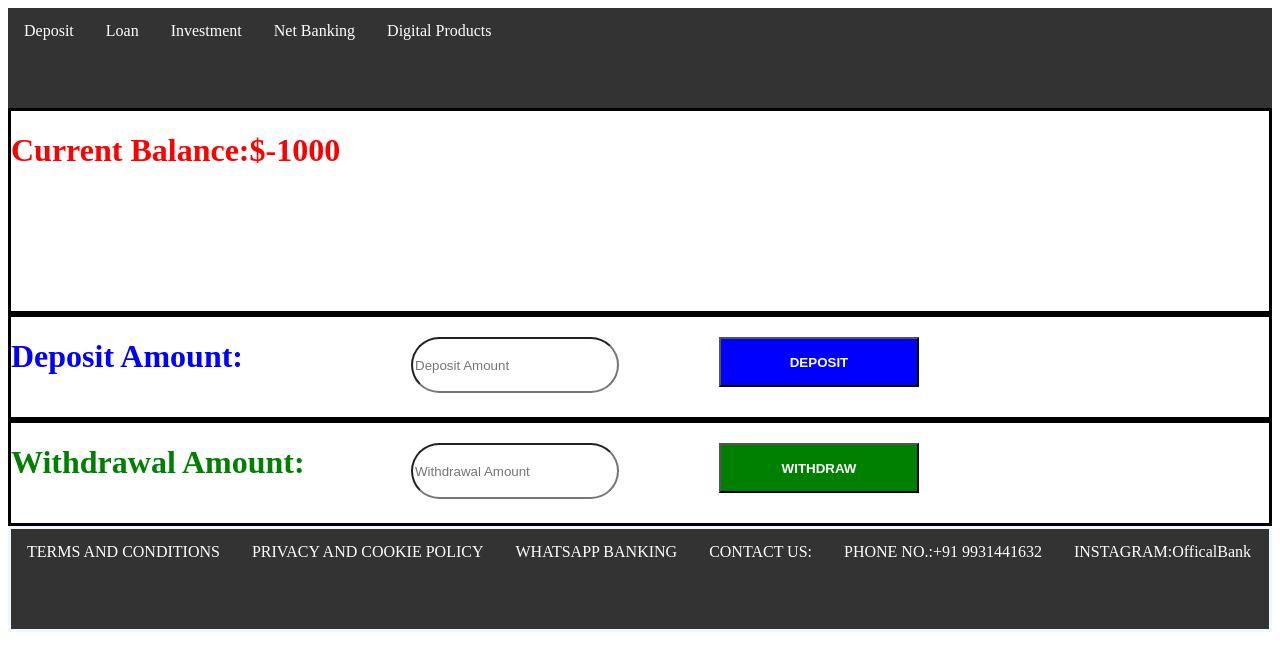
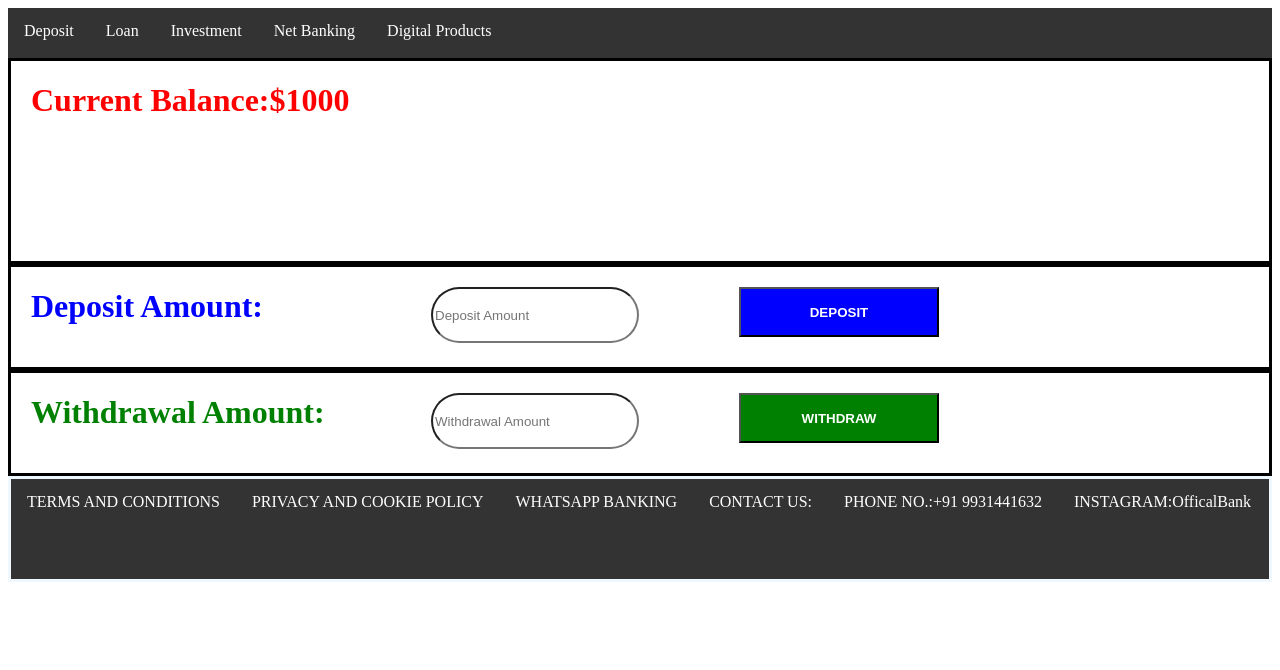
Before and after one commit to pallavibcwcc/Banking_DashBoard, a plain HTML site: page index.html in a window 1280 px wide. Both pictures are taken after a click on the button "WITHDRAW". Drawn offline with Linux system fonts and the light colour scheme.

Commit message:
withdraw value

```diff
--- a/script.js
+++ b/script.js
@@ -13,7 +13,7 @@ function deposit() {
   console.log(DepositIn, "amount");
 
   if (DepositInp <= 0 || amount == 0) {
-    alert("No a Valid Number");
+    alert("Please! Enter  Positive Number Only");
   } else {
     amount = document.getElementById("amount").innerHTML = DepositIn;
     let DepositInp = (document.getElementById("DepositIn").value = "");
@@ -23,12 +23,12 @@ function deposit() {
 function Withdrawalamount() {
   let WithdrawalInp = document.getElementById("WithdrawalIn").value;
   console.log(WithdrawalInp, amount, "WithdrawalIn");
-  let WithdrawalIn = Number(WithdrawalInp) - amount;
+  let WithdrawalIn = amount - Number(WithdrawalInp);
 
   console.log(WithdrawalIn, "amount");
 
-  if (WithdrawalInp <= 0) {
-    alert("Not a valid Number");
+  if (WithdrawalInp <=0) {
+    alert("Please! Enter Positive Number only");
   }
   if (amount == 0) {
     alert("No change should occur to the balance");
--- a/style.css
+++ b/style.css
@@ -12,7 +12,7 @@
 .Header {
   /* display: flex;
     border-style: solid; */
-  height: 100px;
+  height: 50px;
   background-color: #333;
 }
 
@@ -42,11 +42,19 @@ li a:hover {
 
 #cb {
   color: red;
+  margin-left: 20px;
+
+
 }
 .db {
   color: blue;
   min-width: 400px;
+
 }
+.db ,.wa{
+    margin-left: 20px;
+}
+
 .wa {
   color: green;
   min-width: 400px;
@@ -72,6 +80,7 @@ li a:hover {
   height: 50px;
   margin-top: 20px;
   border-radius: 50px;
+
 }
 .Withdrawal {
   width: 200px;
```
